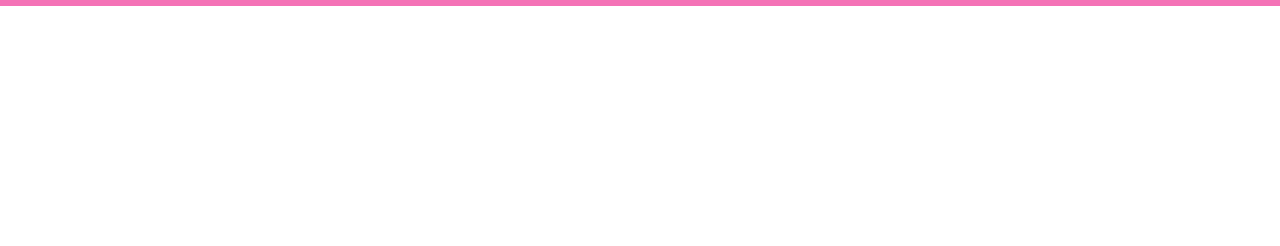
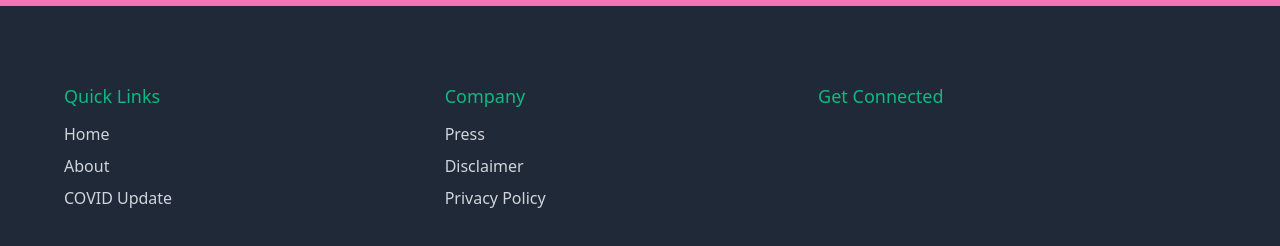
Before and after one commit to tajmin/onecare, a React (Create React App) app: page / in a window 1280 px wide. Shown: the part 2151-2397 px from the top of the page. Before the commit the page ends 2157 px from the top, so only its background shows below. Built offline with nearby package versions, Linux system fonts and the light colour scheme; no server answers.

Commit message:
footer intro

```diff
--- a/src/App.js
+++ b/src/App.js
@@ -9,6 +9,7 @@ import PageNotFound from './components/Pages/PageNotFound/PageNotFound';
 import ServiceInfo from './components/Pages/ServiceInfo/ServiceInfo';
 import SignUp from './components/Pages/SignUp/SignUp';
 import PrivateRoute from './components/PrivateRoute/PrivateRoute';
+import Footer from './components/Shared/Header/Footer';
 import Header from './components/Shared/Header/Header';
 import AuthProvider from './context/AuthProvider';
 
@@ -44,7 +45,7 @@ function App() {
               <PageNotFound></PageNotFound>
             </Route>
           </Switch>
-
+          <Footer></Footer>
         </BrowserRouter>
       </AuthProvider>
     </div>
--- /dev/null
+++ b/src/components/Shared/Header/Footer.js
@@ -0,0 +1,30 @@
+import React from 'react';
+import { NavLink } from 'react-router-dom';
+
+
+const Footer = () => {
+    return (
+        <div className="bg-gray-800">
+            <div className="container flex flex-col md:flex-row mx-auto p-16">
+                <div className="flex flex-col flex-grow">
+                    <h1 className="text-lg text-green-500 py-3">Quick Links</h1>
+                    <NavLink className="text-gray-300 pb-2" to="/home">Home</NavLink>
+                    <NavLink className="text-gray-300 pb-2" to="/about">About</NavLink>
+                    <NavLink className="text-gray-300 pb-2" to="/covid-update">COVID Update</NavLink>
+                </div>
+                <div className="flex flex-col flex-grow">
+                    <h1 className="text-lg text-green-500 py-3">Company</h1>
+                    <NavLink className="text-gray-300 pb-2" to="/">Press</NavLink>
+                    <NavLink className="text-gray-300 pb-2" to="/">Disclaimer</NavLink>
+                    <NavLink className="text-gray-300 pb-2" to="/">Privacy Policy</NavLink>
+                </div>
+                <div className="flex flex-auto">
+                    <h1 className="text-lg text-green-500 py-3">Get Connected</h1>
+
+                </div>
+            </div>
+        </div>
+    );
+};
+
+export default Footer;
```
